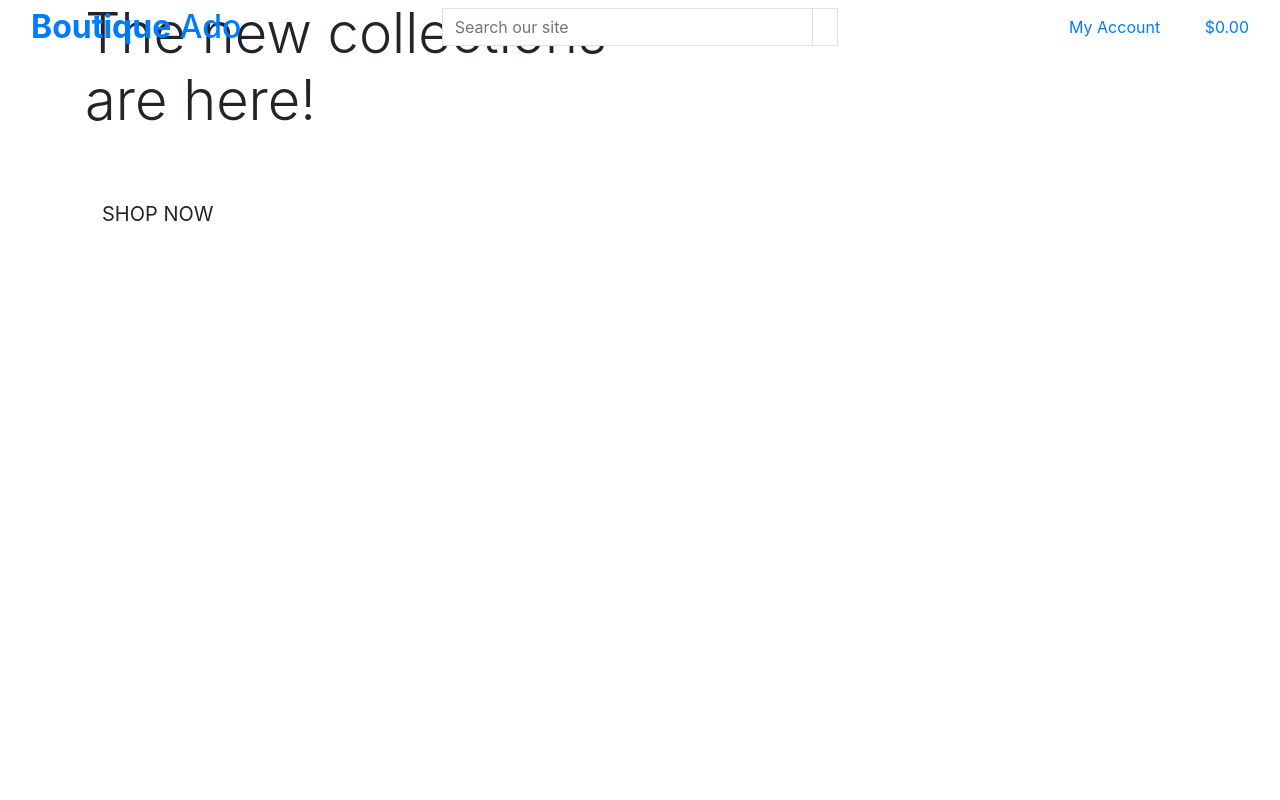
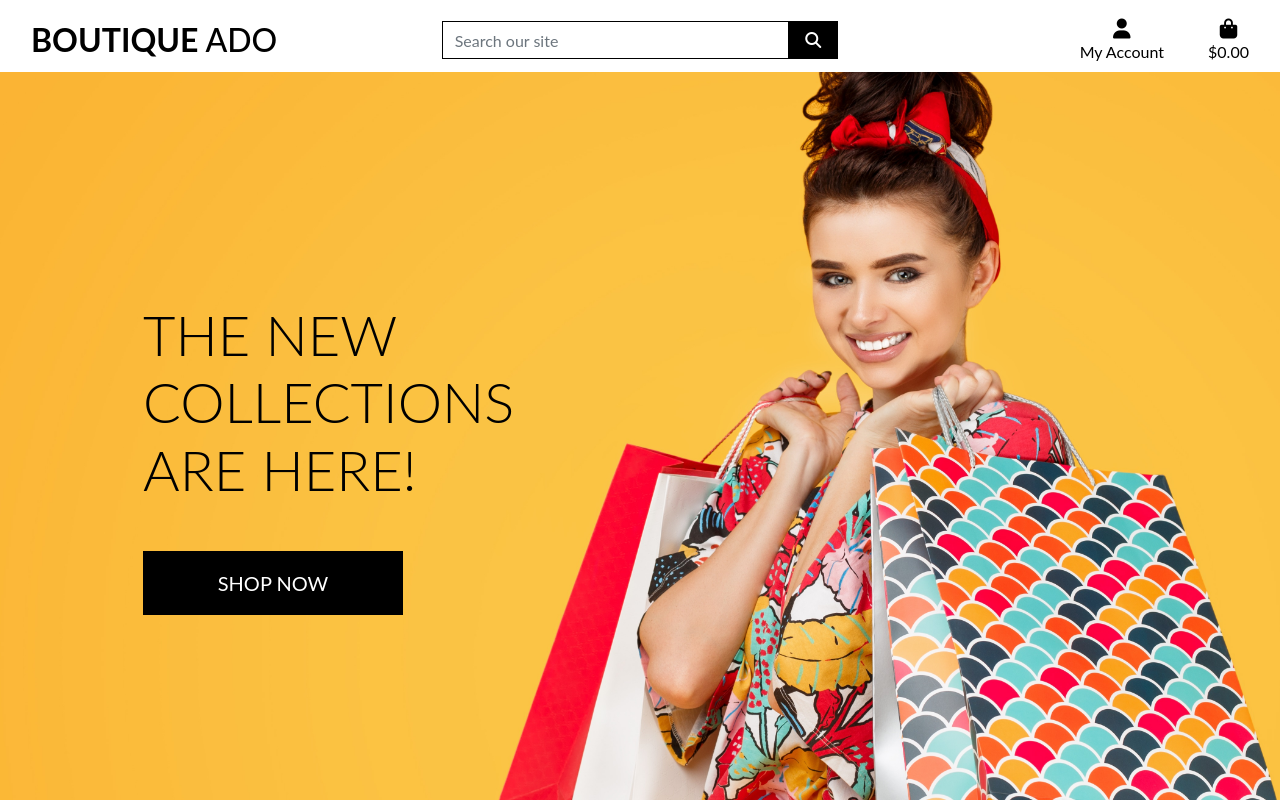
Before and after one commit to David-Maura-Rodgers/boutique_ado_v1, a Django app: page / in a window 1280 px wide. Run offline with Django 3.2, Linux system fonts and the light colour scheme; some libraries are stand-ins or nearby versions.

Commit message:
completed home page header and css

```diff
--- a/boutique_ado/settings.py
+++ b/boutique_ado/settings.py
@@ -149,6 +149,10 @@ USE_TZ = True
 # https://docs.djangoproject.com/en/3.2/howto/static-files/
 
 STATIC_URL = '/static/'
+STATICFILES_DIRS = (os.path.join(BASE_DIR, 'static'),)
+
+MEDIA_URL = '/media/'
+MEDIA_ROOT = os.path.join(BASE_DIR, 'media')
 
 # Default primary key field type
 # https://docs.djangoproject.com/en/3.2/ref/settings/#default-auto-field
--- a/boutique_ado/urls.py
+++ b/boutique_ado/urls.py
@@ -15,9 +15,11 @@ Including another URLconf
 """
 from django.contrib import admin
 from django.urls import path, include
+from django.conf import settings
+from django.conf.urls.static import static
 
 urlpatterns = [
     path('admin/', admin.site.urls),
     path('accounts/', include('allauth.urls')),
     path('', include('home.urls')),
-]
+] + static(settings.MEDIA_URL, document_root=settings.MEDIA_ROOT)
--- /dev/null
+++ b/static/css/base.css
@@ -0,0 +1,81 @@
+html {
+    height: 100%;
+}
+
+body {
+    background: url('/media/homepage_background_cropped.jpg') no-repeat center center fixed;
+    background-size: cover;
+    height: calc(100vh - 164px);
+    color: #555;
+    font-family: 'Lato';
+}
+
+/* from Bulma */
+.icon {
+    align-items: center;
+    display: inline-flex;
+    justify-content: center;
+    height: 1.5rem;
+    width: 1.5rem;
+}
+
+.logo-font {
+    text-transform: uppercase;
+}
+
+.main-logo-link {
+    width: fit-content;
+}
+
+.shop-now-button {
+    background: black;
+    color: white;
+    min-width: 260px;
+}
+
+.btn-black {
+    background: black;
+    color: white;
+}
+
+.shop-now-button:hover,
+.shop-now-button:active,
+.shop-now-button:focus,
+.btn-black:hover,
+.btn-black:active,
+.btn-black:focus {
+    background: #222;
+    color: white;
+}
+
+.text-black {
+    color: #000 !important;
+}
+
+.border-black {
+    border: 1px solid black !important;
+}
+
+/* -------------------------------- Media Queries */
+
+/* Slightly larger container on xl screens */
+@media (min-width: 1200px) {
+  .container {
+    max-width: 80%;
+  }
+}
+
+/* fixed top navbar only on medium and up */
+@media (min-width: 992px) {
+    .fixed-top-desktop-only {
+        position: fixed;
+        top: 0;
+        right: 0;
+        left: 0;
+        z-index: 1030;
+    }
+
+    .header-container {
+        padding-top: 164px;
+    }
+}
--- a/templates/base.html
+++ b/templates/base.html
@@ -1,9 +1,10 @@
+{% load static %}
+
 <!doctype html>
 <html lang="en">
+    <head>
 
-    <head>
         {% block meta %}
-            <!-- Required meta tags -->
             <meta http-equiv="X-UA-Compatible" content="ie=edge">
             <meta charset="utf-8">
             <meta name="viewport" content="width=device-width, initial-scale=1, shrink-to-fit=no">
@@ -13,36 +14,37 @@
         {% endblock %}
 
         {% block corecss %}
-        <!-- Bootstrap CSS -->
             <link rel="stylesheet" href="https://cdn.jsdelivr.net/npm/bootstrap@4.6.2/dist/css/bootstrap.min.css" integrity="sha384-xOolHFLEh07PJGoPkLv1IbcEPTNtaed2xpHsD9ESMhqIYd0nLMwNLD69Npy4HI+N" crossorigin="anonymous">
+            <link href="https://fonts.googleapis.com/css2?family=Open+Sans:wght@300&family=Oswald:wght@500&family=Poppins:wght@200&family=Roboto+Condensed:wght@300&display=swap" rel="stylesheet">
+            <link rel="stylesheet" href="{% static 'css/base.css' %}">
         {% endblock %}
 
         {% block extra_css %}
         {% endblock %}
 
         {% block corejs %}
+            <script src="https://kit.fontawesome.com/45e8a89090.js" crossorigin="anonymous"></script>
             <script src="https://cdn.jsdelivr.net/npm/jquery@3.5.1/dist/jquery.min.js" integrity="sha256-9/aliU8dGd2tb6OSsuzixeV4y/faTqgFtohetphbbj0=" crossorigin="anonymous"></script>
-            <script src="https://cdn.jsdelivr.net/npm/popper.js@1.16.1/dist/umd/popper.min.js" integrity="sha384-9/reFTGAW83EW2RDu2S0VKaIzap3H66lZH81PoYlFhbGU+6BZp6G7niu735Sk7lN" crossorigin="anonymous"></script>
-            <script src="https://cdn.jsdelivr.net/npm/bootstrap@4.6.2/dist/js/bootstrap.bundle.min.js" integrity="sha384-Fy6S3B9q64WdZWQUiU+q4/2Lc9npb8tCaSX9FK7E8HnRr0Jz8D6OP9dO5Vg3Q9ct" crossorigin="anonymous"></script>
+            <script src="https://cdn.jsdelivr.net/npm/popper.js@1.16.0/dist/umd/popper.min.js" integrity="sha384-Q6E9RHvbIyZFJoft+2mJbHaEWldlvI9IOYy5n3zV9zzTtmI3UksdQRVvoxMfooAo" crossorigin="anonymous"></script>
+            <script src="https://stackpath.bootstrapcdn.com/bootstrap/4.4.1/js/bootstrap.min.js" integrity="sha384-wfSDF2E50Y2D1uUdj0O3uMBJnjuUD4Ih7YwaYd1iqfktj0Uod8GCExl3Og8ifwB6" crossorigin="anonymous"></script>
         {% endblock %}
 
         {% block extra_js %}
         {% endblock %}
 
         <title>Boutique Ado {% block extra_title %}{% endblock %}</title>
-
     </head>
 
     <body>
         <header class="container-fluid fixed-top">
-            <div class="row">
+            <div id="topnav" class="row bg-white pt-lg-2 d-none d-lg-flex">
                 <div class="col-12 col-lg-4 my-auto py-1 py-lg-0 text-center text-lg-left">
                     <a href="{% url 'home' %}" class="nav-link main-logo-link">
                         <h2 class="logo-font text-black my-0"><strong>Boutique</strong> Ado</h2>
                     </a>
                 </div>
             <div class="col-12 col-lg-4 my-auto py-1 py-lg-0">
-                    <form action="GET" action="">
+                <form method="GET" action="">
                     <div class="input-group w-100">
                         <input class="form-control border border-black rounded-0" type="text" name="q" placeholder="Search our site">
                         <div class="input-group-append">
```
Also changed, not shown: media/homepage_background_cropped.jpg (added). Lines whose indentation alone changed are shown as unchanged.
